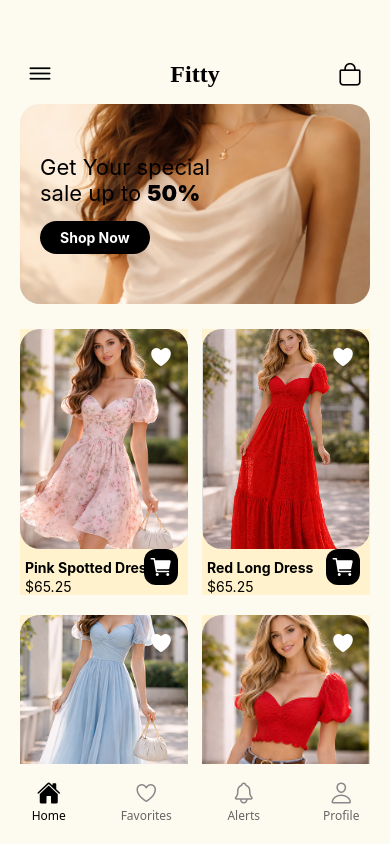
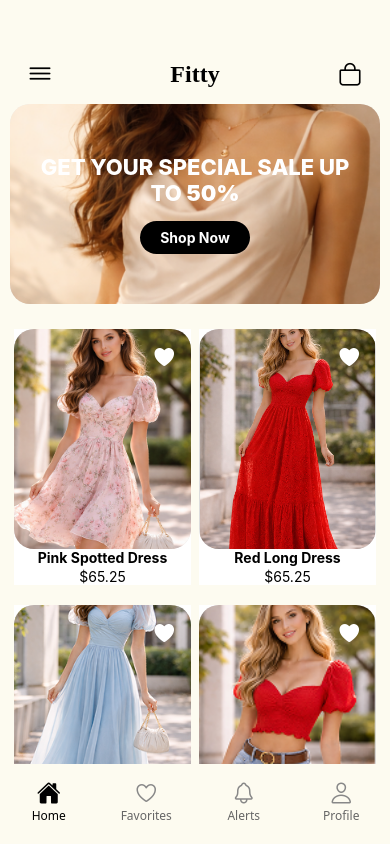
Before and after one commit to shanaka0601/Fitty-app, a React Native app: screen /Main in a window 390 px wide. Built offline with nearby package versions, Linux system fonts and the light colour scheme.

Commit message:
changed files with requirements

```diff
--- a/src/components/ProductCard.js
+++ b/src/components/ProductCard.js
@@ -19,9 +19,6 @@ export default function ProductCard({
       <TouchableOpacity style={styles.favoriteBtn} onPress={onToggleFavorite}>
         <Ionicons name="heart" size={24} color={isFavorite ? 'red' : 'white'} />
       </TouchableOpacity>
-      <TouchableOpacity style={styles.cartBtn} onPress={onAddToCart}>
-        <Ionicons name="cart" size={24} color="white" />
-      </TouchableOpacity>
 
       <View style={styles.info}>
         <Text style={styles.title} numberOfLines={1}>{title}</Text>
@@ -35,7 +32,7 @@ const styles = StyleSheet.create({
   card: {
     width: '48%',
     marginBottom: 20,
-    backgroundColor: '#FFF2CC',
+    backgroundColor: '#FFF',
   },
   image: {
     width: '100%',
@@ -54,7 +51,8 @@ const styles = StyleSheet.create({
     bottom: 10,
     right: 10,
     padding: 5,
-    backgroundColor: '#000',
+    // background removed for cleaner white cart icon
+    // backgroundColor: '#000',
     borderRadius: 12,
   },
   buyNowBtn: {
@@ -66,7 +64,9 @@ const styles = StyleSheet.create({
     borderRadius: 12,
   },
   info: {
-    paddingTop: 10,
+    flex: 1,
+    alignItems: 'center',
+    justifyContent: 'center',
     paddingHorizontal: 5,
   },
   title: {
@@ -74,9 +74,11 @@ const styles = StyleSheet.create({
     fontWeight: 'bold',
     color: '#000',
     marginBottom: 2,
+    textAlign: 'center',
   },
   price: {
     fontSize: 14,
     color: '#000',
+    textAlign: 'center',
   },
 });
--- a/src/navigation/TabNavigator.js
+++ b/src/navigation/TabNavigator.js
@@ -8,6 +8,7 @@ import CartScreen from '../screens/CartScreen';
 import FavoritesScreen from '../screens/FavoritesScreen';
 import ProfileScreen from '../screens/ProfileScreen';
 import SettingsScreen from '../screens/SettingsScreen';
+import ComingSoonScreen from '../screens/ComingSoonScreen';
 import PaymentMethodScreen from '../screens/PaymentMethodScreen';
 import AlertsScreen from '../screens/AlertsScreen';
 import AddCardScreen from '../screens/AddCardScreen';
@@ -15,7 +16,7 @@ import BuyNowScreen from '../screens/BuyNowScreen';
 import SaleScreen from '../screens/SaleScreen';
 import PaymentDetailScreen from '../screens/PaymentDetailScreen';
 
-import ComingSoonScreen from '../screens/ComingSoonScreen';
+import ProceedScreen from '../screens/ProceedScreen';
 import CategoryProductsScreen from '../screens/CategoryProductsScreen';
 import MyOrdersScreen from '../screens/MyOrdersScreen';
 import ShippingAddressScreen from '../screens/ShippingAddressScreen';
@@ -43,6 +44,7 @@ function HomeStack() {
       <Stack.Screen name="AddCard" component={AddCardScreen} />
       <Stack.Screen name="PaymentDetail" component={PaymentDetailScreen} />
       <Stack.Screen name="BuyNow" component={BuyNowScreen} />
+      <Stack.Screen name="Proceed" component={ProceedScreen} />
     </Stack.Navigator>
   );
 }
--- a/src/screens/CategoriesScreen.js
+++ b/src/screens/CategoriesScreen.js
@@ -64,8 +64,8 @@ const styles = StyleSheet.create({
     justifyContent: 'space-around',
   },
   card: {
-    width: '45%',
-    backgroundColor: '#fff',
+    width: '48%',
+    backgroundColor: '#FFF2CC', // same as home product cards
     borderRadius: 25,
     marginBottom: 15,
     overflow: 'hidden',
@@ -77,7 +77,7 @@ const styles = StyleSheet.create({
   },
   imageContainer: {
     width: '100%',
-    height: 180,
+    height: 220,
     position: 'relative',
   },
   image: {
--- a/src/screens/HomeScreen.js
+++ b/src/screens/HomeScreen.js
@@ -34,10 +34,7 @@ export default function HomeScreen({ navigation }) {
             style={styles.bannerImage}
           />
           <View style={styles.bannerContent}>
-            <Text style={styles.bannerText}>Get Your special</Text>
-            <Text style={styles.bannerText}>
-              sale up to <Text style={styles.bannerHighlight}>50%</Text>
-            </Text>
+          <Text style={styles.bannerText}>GET YOUR SPECIAL SALE UP TO <Text style={styles.bannerHighlight}>50%</Text></Text>
           <TouchableOpacity
             style={styles.shopNowBtn}
             onPress={() => navigation.navigate('Sale')}
@@ -71,7 +68,7 @@ const styles = StyleSheet.create({
     backgroundColor: '#FDFBF0',
   },
   scrollContent: {
-    paddingHorizontal: 20,
+    paddingHorizontal: 10,
     paddingBottom: 20,
   },
   banner: {
@@ -91,18 +88,20 @@ const styles = StyleSheet.create({
     flex: 1,
     padding: 20,
     justifyContent: 'center',
+    alignItems: 'center',
   },
   bannerText: {
     fontSize: 22,
-    color: '#000',
-    fontWeight: '400',
+    color: '#FFF',
+    fontWeight: '800',
+    textAlign: 'center',
   },
   bannerHighlight: {
     fontWeight: '900',
   },
   shopNowBtn: {
     backgroundColor: '#000',
-    alignSelf: 'flex-start',
+    alignSelf: 'center',
     paddingHorizontal: 20,
     paddingVertical: 8,
     borderRadius: 20,
@@ -116,6 +115,6 @@ const styles = StyleSheet.create({
   grid: {
     flexDirection: 'row',
     flexWrap: 'wrap',
-    justifyContent: 'space-between',
+    justifyContent: 'space-around',
   }
 });
--- /dev/null
+++ b/src/screens/ProceedScreen.js
@@ -0,0 +1,93 @@
+import React from 'react';
+import { View, Text, StyleSheet, Image, ScrollView, TouchableOpacity } from 'react-native';
+import { useRoute, useNavigation } from '@react-navigation/native';
+
+export default function ProceedScreen() {
+  const route = useRoute();
+  const navigation = useNavigation();
+  const { product } = route.params || {};
+  const { image, title, price, description = 'No description available.' } = product || {};
+
+  return (
+    <ScrollView style={styles.container} contentContainerStyle={styles.contentContainer}>
+      <Image source={typeof image === 'string' ? { uri: image } : image} style={styles.image} />
+      <View style={styles.infoBox}>
+        <Text style={styles.title}>{title ?? 'Product'}</Text>
+        <Text style={styles.price}>${price ?? '--'}</Text>
+        <Text style={styles.description}>{description}</Text>
+        <Text style={styles.shipping}>Shipping Time: 3‑5 Business Days</Text>
+        <TouchableOpacity style={styles.placeOrderBtn} onPress={() => {
+          // Placeholder for actual order placement logic
+          alert('Order placed!');
+          navigation.popToTop(); // Return to home after placing order
+        }}>
+          <Text style={styles.placeOrderText}>Place Order</Text>
+        </TouchableOpacity>
+      </View>
+    </ScrollView>
+  );
+}
+
+const styles = StyleSheet.create({
+  container: {
+    flex: 1,
+    backgroundColor: '#FDFBF0',
+  },
+  contentContainer: {
+    padding: 20,
+    alignItems: 'center',
+  },
+  image: {
+    width: '100%',
+    height: 300,
+    borderRadius: 15,
+    marginBottom: 20,
+  },
+  infoBox: {
+    width: '100%',
+    backgroundColor: '#FFF',
+    padding: 20,
+    borderRadius: 12,
+    shadowColor: '#000',
+    shadowOffset: { width: 0, height: 2 },
+    shadowOpacity: 0.1,
+    shadowRadius: 8,
+    elevation: 5,
+  },
+  title: {
+    fontSize: 24,
+    fontWeight: 'bold',
+    marginBottom: 10,
+    color: '#000',
+  },
+  price: {
+    fontSize: 20,
+    fontWeight: '600',
+    marginBottom: 10,
+    color: '#333',
+  },
+  description: {
+    fontSize: 16,
+    lineHeight: 22,
+    marginBottom: 15,
+    color: '#555',
+  },
+  shipping: {
+    fontSize: 16,
+    fontWeight: '500',
+    marginBottom: 20,
+    color: '#777',
+  },
+  placeOrderBtn: {
+    backgroundColor: '#FF9500',
+    paddingVertical: 15,
+    borderRadius: 12,
+    alignItems: 'center',
+    justifyContent: 'center',
+  },
+  placeOrderText: {
+    color: '#FFF',
+    fontSize: 18,
+    fontWeight: 'bold',
+  },
+});
--- a/src/screens/ProductDetailsScreen.js
+++ b/src/screens/ProductDetailsScreen.js
@@ -82,7 +82,7 @@ const ProductDetailsScreen = ({ route }) => {
             <Text style={styles.addToCartText}>Add to Cart</Text>
           </TouchableOpacity>
 
-          <TouchableOpacity style={styles.buyNowButton} onPress={() => navigation.navigate('BuyNow', { product })}>
+          <TouchableOpacity style={styles.buyNowButton} onPress={() => navigation.navigate('Proceed', { product })}>
             <Text style={styles.buyNowText}>Buy Now</Text>
           </TouchableOpacity>
         </View>
```
Lines whose indentation alone changed are shown as unchanged.
